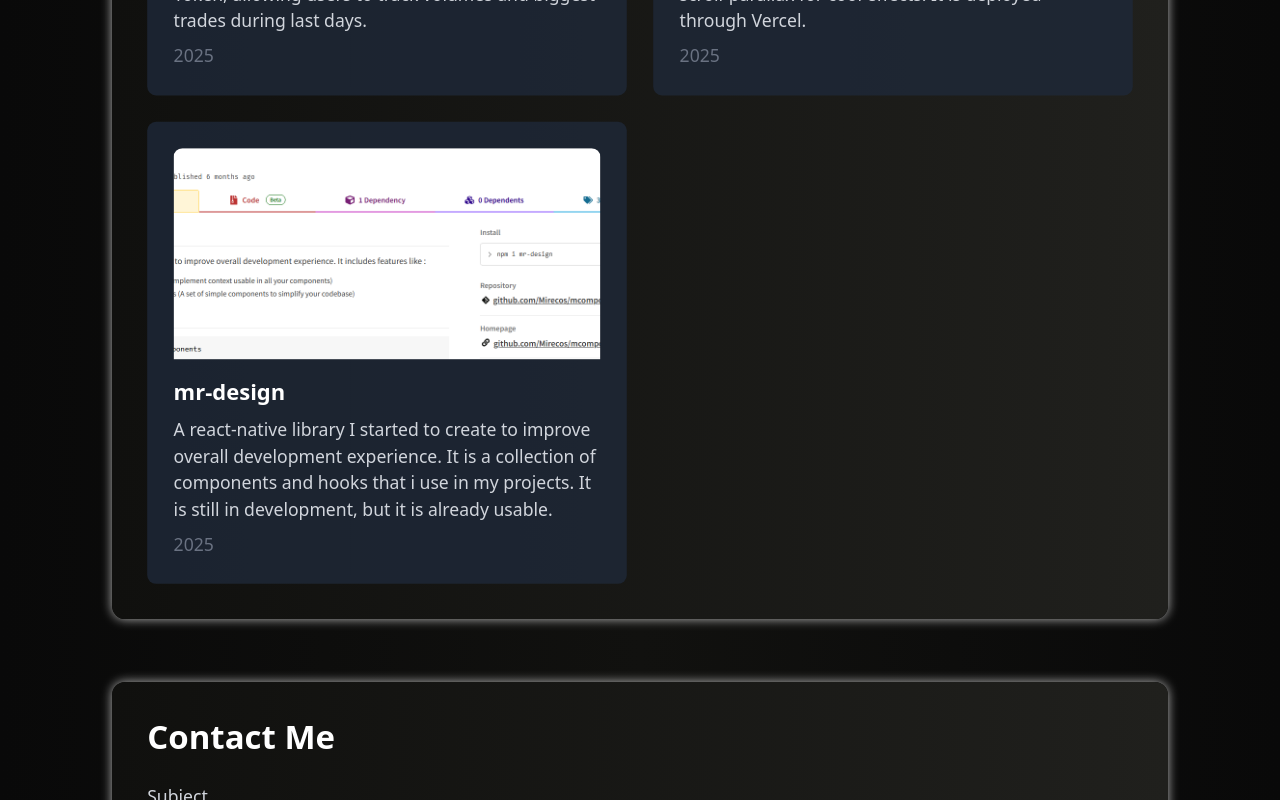
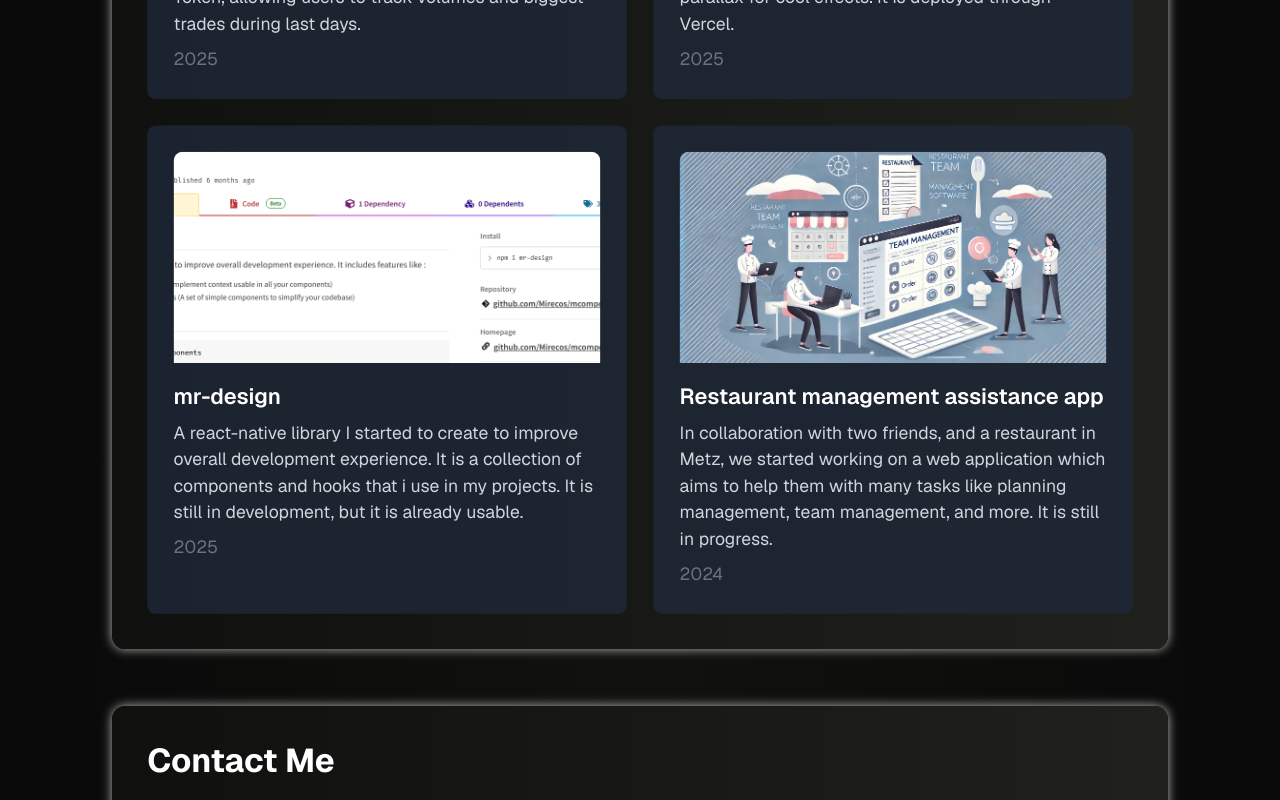
Before and after one commit to Mirecos/Portfolio, a React (Vite) app: page / in a window 1280 px wide. Shown: the part 3100-3900 px from the top of the page. Built offline with nearby package versions, Linux system fonts and the light colour scheme.

Commit message:
Change font + add SmartPlanner project

```diff
--- a/index.html
+++ b/index.html
@@ -4,9 +4,12 @@
     <meta charset="UTF-8" />
     <link rel="icon" type="image/svg+xml" href="/src/assets/avatar.png" />
     <meta name="viewport" content="width=device-width, initial-scale=1.0" />
+    <link rel="preconnect" href="https://fonts.googleapis.com">
+    <link rel="preconnect" href="https://fonts.gstatic.com" crossorigin>
+    <link href="https://fonts.googleapis.com/css2?family=Geist:wght@100..900&display=swap" rel="stylesheet">
     <title>RECCHIA Michel</title>
   </head>
-  <body>
+  <body class="geist-font">
     <div id="root"></div>
     <script type="module" src="/src/main.tsx"></script>
   </body>
--- a/src/data/Projects.ts
+++ b/src/data/Projects.ts
@@ -1,6 +1,7 @@
 import WebPortfolio from "../assets/Projects/WebPortfolio.png";
 import MRDesign from "../assets/Projects/mr-design.png";
 import ETHDashboard from "../assets/Projects/ETH-Dashboard.png";
+import SmartPlanner from "../assets/Projects/SmartPlanner.webp";
 
 
 export const Projects = [
@@ -21,5 +22,11 @@ export const Projects = [
         "description": "A react-native library I started to create to improve overall development experience. It is a collection of components and hooks that i use in my projects. It is still in development, but it is already usable.",
         "year": "2025",
         "image": MRDesign
+    },
+    {
+        "name": "Restaurant management assistance app",
+        "description": "In collaboration with two friends, and a restaurant in Metz, we started working on a web application which aims to help them with many tasks like planning management, team management, and more. It is still in progress.",
+        "year": "2024",
+        "image": SmartPlanner
     }
 ]
--- a/src/index.css
+++ b/src/index.css
@@ -22,3 +22,9 @@
   scrollbar-width: thin; /* Makes the scrollbar thinner */
   scrollbar-color: #4A90E2 #10100E; /* Thumb color and track color */
 }
+
+.geist-font {
+  font-family: "Geist", sans-serif;
+  font-optical-sizing: auto;
+  font-style: normal;
+}
```
Also changed, not shown: src/assets/Projects/SmartPlanner.webp (added). Lines whose indentation alone changed are shown as unchanged.
